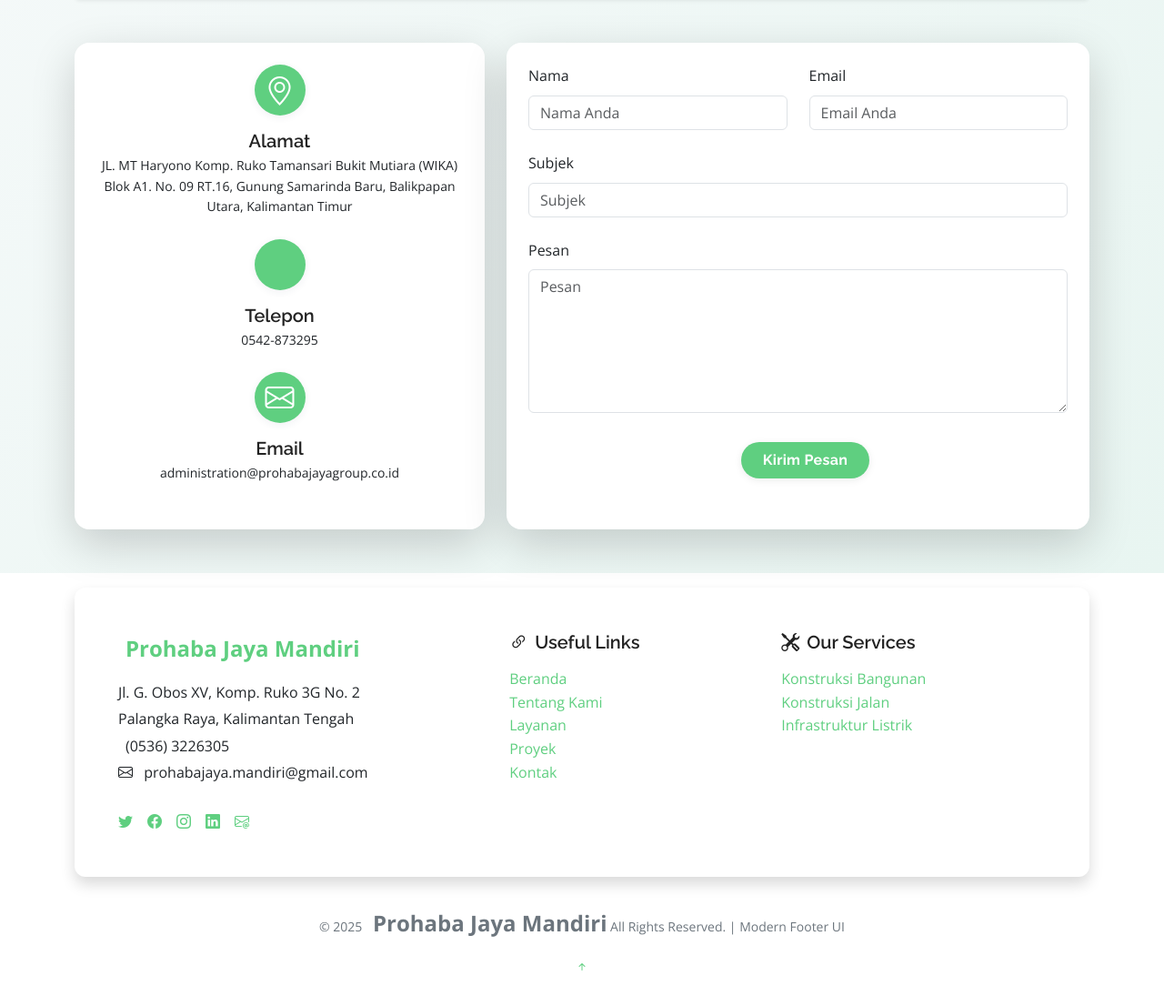
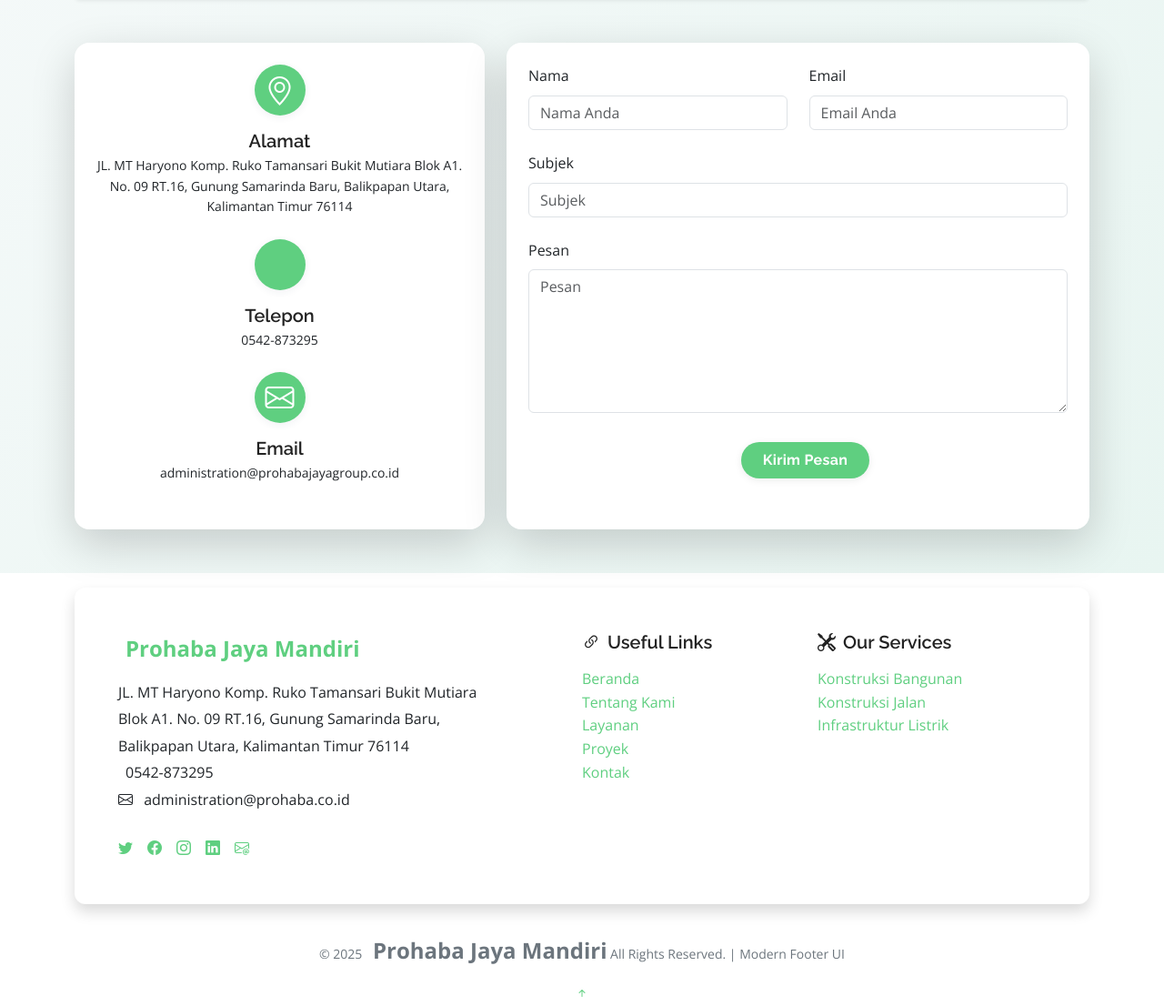
Before and after one commit to abdul-lambada/pjm, a PHP site: page /pages/contact.php in a window 1280 px wide. Shown: the part 847-1953 px from the top of the page at 91% size. Before the commit the page ends 1914 px from the top, so only its background shows below. Run offline with PHP 8.4, Linux system fonts and the light colour scheme.

Commit message:
update footer alamat, email, no hp, IG

```diff
--- a/includes/footer.php
+++ b/includes/footer.php
@@ -10,15 +10,16 @@
                   <span class="sitename fs-4 fw-bold text-gradient">Prohaba Jaya Mandiri</span>
                 </a>
                 <div class="footer-contact mb-2 mb-md-3">
-                  <address class="mb-1">Jl. G. Obos XV, Komp. Ruko 3G No. 2</address>
-                  <address class="mb-1">Palangka Raya, Kalimantan Tengah</address>
-                  <p class="mb-1"><i class="bi bi-telephone me-2" aria-hidden="true"></i><strong class="visually-hidden">Phone:</strong> <a href="tel:+625363226305" class="text-decoration-none text-dark">(0536) 3226305</a></p>
-                  <p class="mb-1"><i class="bi bi-envelope me-2" aria-hidden="true"></i><strong class="visually-hidden">Email:</strong> <a href="mailto:prohabajaya.mandiri@gmail.com" class="text-decoration-none text-dark">prohabajaya.mandiri@gmail.com</a></p>
+                  <address class="mb-1">JL. MT Haryono Komp. Ruko Tamansari Bukit Mutiara</address>
+                  <address class="mb-1">Blok A1. No. 09 RT.16, Gunung Samarinda Baru,</address>
+                  <address class="mb-1">Balikpapan Utara, Kalimantan Timur 76114</address>
+                  <p class="mb-1"><i class="bi bi-telephone me-2" aria-hidden="true"></i><strong class="visually-hidden">Phone:</strong> <a href="tel:0542-873295" class="text-decoration-none text-dark">0542-873295</a></p>
+                  <p class="mb-1"><i class="bi bi-envelope me-2" aria-hidden="true"></i><strong class="visually-hidden">Email:</strong> <a href="mailto:administration@prohaba.co.id" class="text-decoration-none text-dark">administration@prohaba.co.id</a></p>
                 </div>
                 <div class="social-links d-flex justify-content-md-start justify-content-center gap-2 gap-md-3 mt-2">
                   <a href="#" class="footer-social-link" aria-label="Twitter" target="_blank" rel="noopener"><i class="bi bi-twitter"></i></a>
                   <a href="#" class="footer-social-link" aria-label="Facebook" target="_blank" rel="noopener"><i class="bi bi-facebook"></i></a>
-                  <a href="#" class="footer-social-link" aria-label="Instagram" target="_blank" rel="noopener"><i class="bi bi-instagram"></i></a>
+                  <a href="https://www.instagram.com/prohabajayamandiri/" class="footer-social-link" aria-label="Instagram" target="_blank" rel="noopener"><i class="bi bi-instagram"></i></a>
                   <a href="#" class="footer-social-link" aria-label="LinkedIn" target="_blank" rel="noopener"><i class="bi bi-linkedin"></i></a>
                   <a href="mailto:prohabajaya.mandiri@gmail.com" class="footer-social-link" aria-label="Email"><i class="bi bi-envelope-at"></i></a>
                 </div>
--- a/pages/contact.php
+++ b/pages/contact.php
@@ -37,7 +37,7 @@ ob_start();
               <i class="bi bi-geo-alt"></i>
             </div>
             <h5 class="fw-semibold mb-1 text-center">Alamat</h5>
-            <p class="small text-center mb-0">JL. MT Haryono Komp. Ruko Tamansari Bukit Mutiara (WIKA) Blok A1. No. 09 RT.16, Gunung Samarinda Baru, Balikpapan Utara, Kalimantan Timur</p>
+            <p class="small text-center mb-0">JL. MT Haryono Komp. Ruko Tamansari Bukit Mutiara Blok A1. No. 09 RT.16, Gunung Samarinda Baru, Balikpapan Utara, Kalimantan Timur 76114</p>
           </div>
           <div class="mb-4">
             <div class="icon-circle bg-primary bg-opacity-10 text-primary mb-3 mx-auto d-flex align-items-center justify-content-center" style="width:56px; height:56px; border-radius:50%; font-size:2rem;">
```
